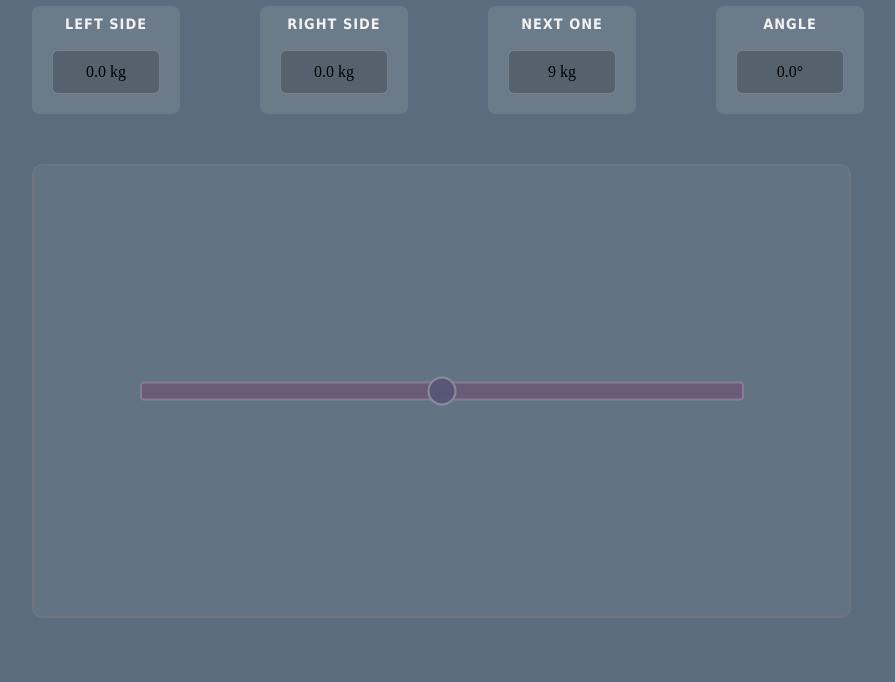
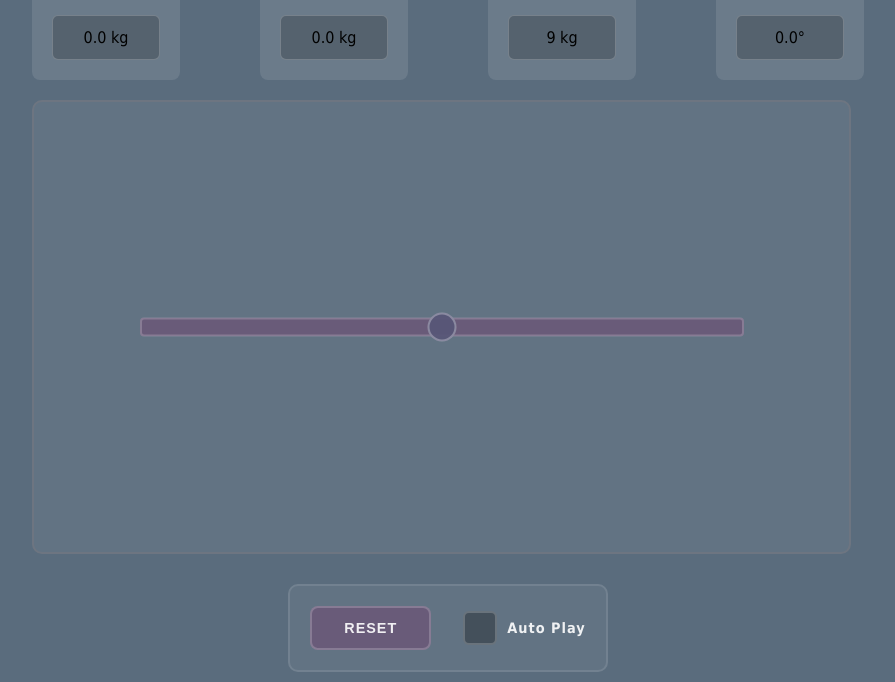
Before and after one commit to ScorpQ/seesaw-simulation-cansin-lale, a plain HTML site: page index.html in a window 1280 px wide. Shown: the part 118-800 px from the top of the page, without its empty margins (192-1087 px from the left). Drawn offline with Linux system fonts and the light colour scheme.

Commit message:
feat: reset button implemented

```diff
--- a/index.html
+++ b/index.html
@@ -34,6 +34,14 @@
                 <div class="seesaw-bar" id="seesawBar"></div>
                 <div class="pivot-point"></div>
             </div>
+            <div class="control-panel">
+                <button onclick="clearTheSeesaw()" class="common-button">Reset</button>
+                <label class="checkbox-container">
+                    <input type="checkbox" id="autoPlay">
+                    <span class="checkmark"></span>
+                    Auto Play
+                </label>
+            </div>
             <div class="logs" id="logs"></div>
         </div>
     </div>
--- a/style.css
+++ b/style.css
@@ -1,9 +1,10 @@
 body {
+    font-family: Tahoma;
     background-color: #5a6c7d;
 }
 
 .main-header {
-    margin: 20px 0 40px 0;
+    margin: 5px 0 20px 0;
     font-size: 3rem;
     font-weight: 900;
     text-align: center;
@@ -58,7 +59,7 @@ body {
 .seesaw-sim-wrapper{
     width: 98%;
     height: 450px;
-    margin-top:  50px;
+    margin-top:  20px;
     cursor: crosshair;
     position: relative;
     border-radius: 10px;
@@ -114,6 +115,81 @@ body {
     z-index: 3;
 }
 
+.control-panel {
+    display: flex;
+    gap: 2rem;
+    padding: 20px;
+    width: fit-content;
+    align-items: center;
+    justify-content: center;
+    margin: 30px auto 0 auto;
+    background-color: rgba(255, 255, 255, 0.05);
+    border-radius: 10px;
+    border: 2px solid rgba(255, 255, 255, 0.1);
+}
+
+.common-button {
+    font-weight: 600;
+    font-size: 0.9rem;
+    border-radius: 8px;
+    letter-spacing: 1px;
+    padding: 0.75rem 2rem;
+    transition: all 0.3s ease;
+    text-transform: uppercase;
+    color: rgba(255, 255, 255, 0.9);
+    background-color: rgba(107, 87, 120, 0.85);
+    border: 2px solid rgba(255, 255, 255, 0.2);
+}
+
+.common-button:hover {
+    background-color: rgba(107, 87, 120, 1);
+    transform: translateY(-2px);
+    box-shadow: 0 4px 8px rgba(0, 0, 0, 0.3);
+}
+
+.common-button:active {
+    transform: translateY(0);
+    box-shadow: 0 2px 4px rgba(0, 0, 0, 0.2);
+}
+
+.checkbox-container {
+    display: flex;
+    align-items: center;
+    gap: 10px;
+    font-weight: 600;
+    font-size: 0.9rem;
+    letter-spacing: 1px;
+    color: rgba(255, 255, 255, 0.9);
+}
+
+.checkbox-container input {
+    width: 0;
+    height: 0;
+    opacity: 0;
+    cursor: pointer;
+    position: absolute;
+}
+
+.checkmark {
+    width: 30px;
+    height: 30px;
+    border-radius: 6px;
+    transition: all 0.3s ease;
+    background-color: rgba(0, 0, 0, 0.3);
+    border: 2px solid rgba(255, 255, 255, 0.2);
+}
+
+.checkmark:hover {
+    background-color: rgba(0, 0, 0, 0.4);
+    border-color: rgba(255, 255, 255, 0.3);
+}
+
+.checkbox-container input:checked ~ .checkmark {
+    background-color: rgba(107, 87, 120, 0.85);
+    border-color: rgba(255, 255, 255, 0.3);
+}
+
+
 
 @media (max-width: 768px) {
     .params-container{
--- a/utils.js
+++ b/utils.js
@@ -17,3 +17,17 @@ function getSeesawDimensions(seesawBar) {
 function scaleTheSize(weight) {
     return (weight + 8) * 5;
 }
+
+function clearTheSeesaw() {
+    boxes = [];
+    fallingBoxes = [];
+    angleOfSeesaw = 0;
+
+    const elements = document.querySelectorAll('.falling-box.landed');
+    elements.forEach(el => el.remove());
+
+    document.getElementById('tiltAngle').textContent = '0.0°';
+    document.getElementById('leftWeight').textContent = '0.0 kg';
+    document.getElementById('rightWeight').textContent = '0.0 kg';
+    seesawBar.style.transform = 'translate(-50%, -50%) rotate(0deg)';
+}
```
